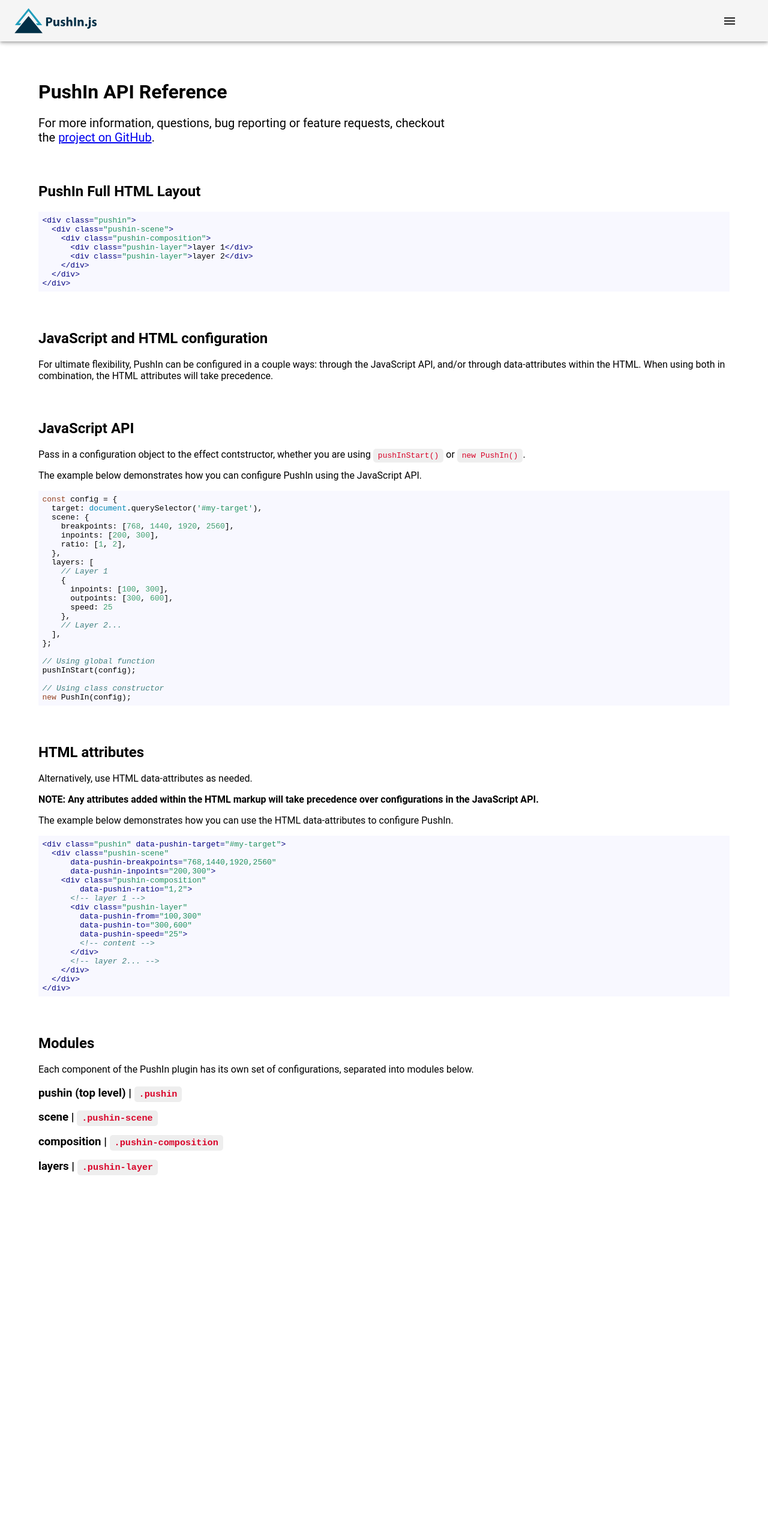
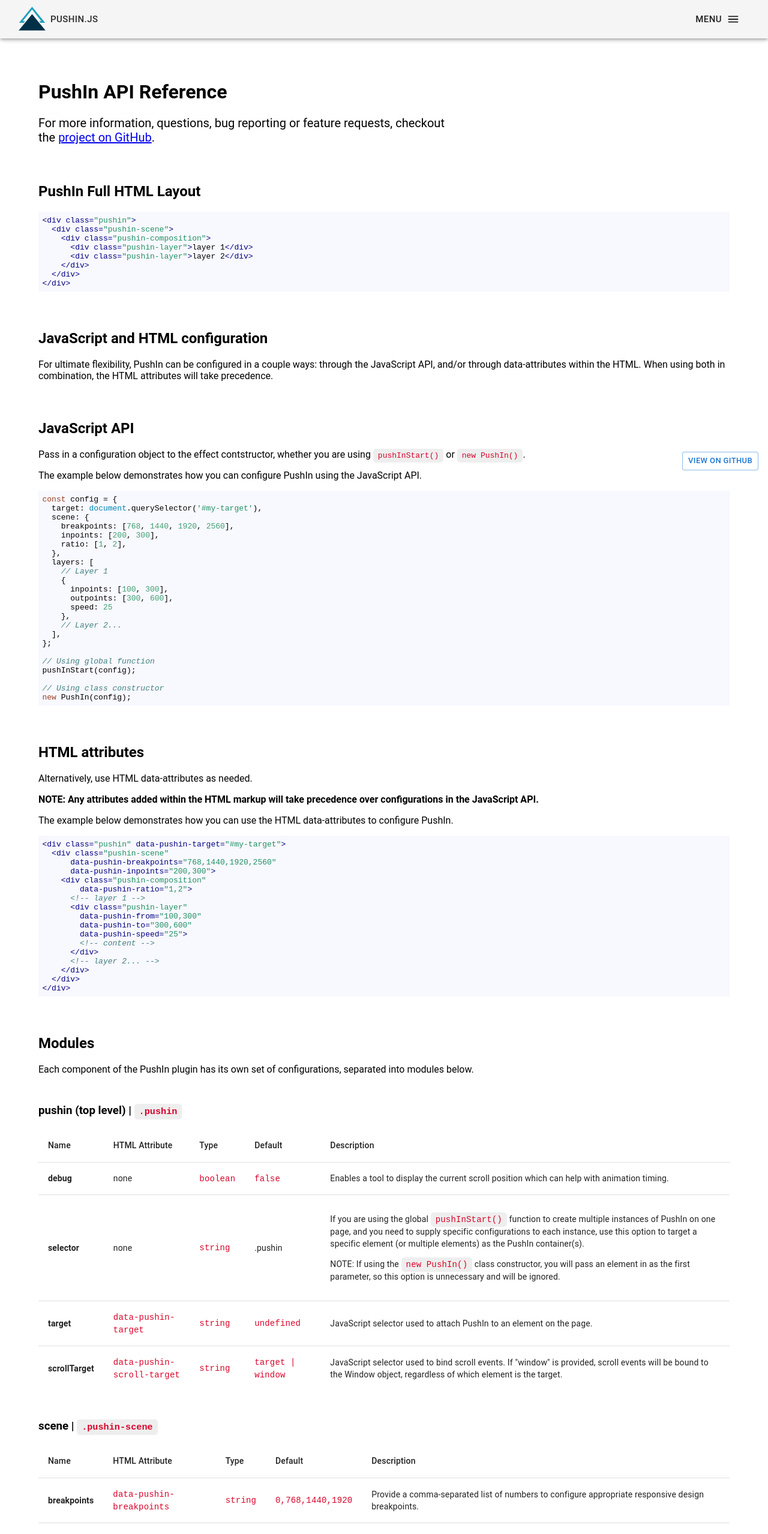
Before and after one commit to nateplusplus/pushin-docs, a React (Create React App) app: page /api in a window 1280 px wide. Shown: the top 2557 px of the page at 60% size. Before the commit the page ends 2051 px from the top, so only its background shows below. Built offline with nearby package versions, Linux system fonts and the light colour scheme.

Commit message:
add pushin dependency, fix readme, github button and top nav tweaks

```diff
--- a/package.json
+++ b/package.json
@@ -10,6 +10,7 @@
     "@testing-library/jest-dom": "^5.16.5",
     "@testing-library/react": "^13.4.0",
     "@testing-library/user-event": "^13.5.0",
+    "pushin": "^5.2.1",
     "react": "^18.2.0",
     "react-dom": "^18.2.0",
     "react-router-dom": "^6.4.1",
--- a/src/components/Navbar/index.js
+++ b/src/components/Navbar/index.js
@@ -3,12 +3,12 @@
     AppBar,
     Box,
     Toolbar,
-    IconButton
+    Button
 } from '@mui/material';
 import MenuIcon from '@mui/icons-material/Menu';
 import { Link } from "react-router-dom";
 
-import Logo from '../../images/pushin-logo-banner.svg';
+import Logo from '../../images/pushin-logo.svg';
 
 import NavMenu from '../NavMenu';
 
@@ -32,26 +32,29 @@
       >
         <AppBar color="default" position="static">
           <Toolbar>
-            <Link to="/" style={{ marginRight: 'auto' }}>
-              <IconButton
+            <Link to="/" style={{ marginRight: 'auto', textDecoration: 'none', color: '#2d2d2d' }}>
+              <Button
                 size="large"
                 edge="start"
                 color="inherit"
+                variation="text"
+                startIcon={<img src={Logo} alt="" height="45px"/>}
                 aria-label="menu"
               >
-                <img src={Logo} alt="" height="45px"/>
-              </IconButton>
+                PushIn.js
+              </Button>
             </Link>
-            <IconButton
+            <Button
               size="large"
-              edge="start"
+              edge="end"
               color="inherit"
               aria-label="menu"
+              endIcon={<MenuIcon />}
               sx={{ mr: 2 }}
               onClick={menuToggle}
             >
-              <MenuIcon />
-            </IconButton>
+              Menu
+            </Button>
           </Toolbar>
         </AppBar>
         <NavMenu collapsed={collapsed} menuToggle={menuToggle} />
--- a/src/components/PageLayout/index.js
+++ b/src/components/PageLayout/index.js
@@ -1,8 +1,11 @@
 import * as React from 'react';
 import {
   Box,
+  Button,
   Container
 } from '@mui/material';
+
+import HomeIcon from '@mui/icons-material/Home';
 
 import Navbar from "../Navbar";
 
@@ -20,6 +23,17 @@
       >
         {children}
       </Container>
+      <Button
+        variant="outlined"
+        size="small"
+        sx={{
+          position: 'fixed',
+          bottom: '1rem',
+          right: '1rem',
+          background: 'white'
+        }}>
+        View on GitHub
+      </Button>
     </Box>
   );
 }
--- a/src/index.css
+++ b/src/index.css
@@ -17,6 +17,10 @@
   margin-top: 4rem;
 }
 
+h3 {
+  margin-top: 3rem;
+}
+
 p code,
 li code,
 h2 code,
@@ -24,6 +28,10 @@
   background: #eee;
   padding: 0.25rem 0.5rem;
   border-radius: 5px;
+  color: #d90429;
+}
+
+td code {
   color: #d90429;
 }
 
@@ -60,7 +68,7 @@
 }
 
 .mountain-5-text {
-  top: 105%;
+  top: 95%;
   left: 0;
   right: 0;
   bottom: 0;
--- a/src/pages/About.jsx
+++ b/src/pages/About.jsx
@@ -43,20 +43,20 @@
                       alignItems: 'center',
                       justifyContent: 'center',
                       position: 'absolute',
-
+                      top: ['17%', null, '25%']
                     }}
                   >
-                    <p>Scroll to begin</p>
+                    <p style={{ textAlign: 'center' }}>Scroll to begin</p>
                   </Box>
                   <img src={mountainMask} alt="" />
                 </div>
               </div>
-              <div className="pushin-layer" data-pushin-transition-end="2000" data-pushin-from="350"  data-pushin-to="2000,3500" data-pushin-speed="7">
+              <div className="pushin-layer" data-pushin-from="350"  data-pushin-to="2000,3500" data-pushin-speed="7">
                 <div className="mountain-1 no-pointer">
                   <img src={mountainLayer1} alt="" />
                 </div>
               </div>
-              <div className="pushin-layer" data-pushin-transition-end="2000" data-pushin-from="350"  data-pushin-to="3000,4000" data-pushin-speed="8">
+              <div className="pushin-layer" data-pushin-from="350"  data-pushin-to="3000,5000" data-pushin-speed="8">
                 <div className="mountain-2 no-pointer">
                   <img src={mountainLayer2} alt="" />
                 </div>
@@ -81,7 +81,7 @@
 
                     }}
                   >
-                    <p>PushIn.js</p>
+                    <p style={{ textAlign: 'center', margin: 0 }}>PushIn.js</p>
                   </Box>
                   <img src={mountainLayer5} alt="" />
                 </div>
--- a/src/pages/Api.jsx
+++ b/src/pages/Api.jsx
@@ -2,7 +2,88 @@
 import SyntaxHighlighter from 'react-syntax-highlighter';
 import { docco } from 'react-syntax-highlighter/dist/esm/styles/hljs';
 
+import {
+  Table,
+  TableBody,
+  TableCell,
+  TableContainer,
+  TableHead,
+  TableRow
+} from '@mui/material';
+
 export default function Api() {
+
+  function createTable(rows) {
+    return (
+      <TableContainer>
+        <Table sx={{ minWidth: 650 }}>
+          <TableHead>
+            <TableRow>
+              <TableCell>Name</TableCell>
+              <TableCell>HTML Attribute</TableCell>
+              <TableCell>Type</TableCell>
+              <TableCell>Default</TableCell>
+              <TableCell>Description</TableCell>
+            </TableRow>
+          </TableHead>
+          <TableBody>
+            {rows.map((row) => (
+              <TableRow
+                key={row.name}
+                sx={{ '&:last-child td, &:last-child th': { border: 0 } }}
+              >
+                <TableCell component="th" scope="row">
+                  <strong>{row.name}</strong>
+                </TableCell>
+                <TableCell>{row.attr}</TableCell>
+                <TableCell>{row.type}</TableCell>
+                <TableCell>{row.val}</TableCell>
+                <TableCell>{row.description}</TableCell>
+              </TableRow>
+            ))}
+          </TableBody>
+        </Table>
+      </TableContainer>
+    );
+  }
+
+  function createData(
+    name,
+    attr,
+    type,
+    val,
+    description,
+  ) {
+    return { name, attr, type, val, description };
+  }
+
+  const pushinRows = [
+    createData('debug', 'none', <code>boolean</code>, <code>false</code>, 'Enables a tool to display the current scroll position which can help with animation timing.'),
+    createData('selector', 'none', <code>string</code>, '.pushin', <><p>If you are using the global <code>pushInStart()</code> function to create multiple instances of PushIn on one page, and you need to supply specific configurations to each instance, use this option to target a specific element (or multiple elements) as the PushIn container(s).</p><p>NOTE: If using the <code>new PushIn()</code> class constructor, you will pass an element in as the first parameter, so this option is unnecessary and will be ignored.</p></>),
+    createData('target', <code>data-pushin-target</code>, <code>string</code>, <code>undefined</code>, 'JavaScript selector used to attach PushIn to an element on the page.'),
+    createData('scrollTarget', <code>data-pushin-scroll-target</code>, <code>string</code>, <code>target | window</code>, 'JavaScript selector used to bind scroll events. If "window" is provided, scroll events will be bound to the Window object, regardless of which element is the target.'),
+  ];
+
+  const sceneRows = [
+    createData('breakpoints', <code>data-pushin-breakpoints</code>, <code>string</code>, <code>0,768,1440,1920</code>, 'Provide a comma-separated list of numbers to configure appropriate responsive design breakpoints.'),
+    createData('inpoints', <code>data-pushin-from</code>, <code>string</code>, <code>0</code>, 'Comma-separated list of numbers representing the screen position at which the scene should begin animating.'),
+    createData('layerDepth', 'none', <code>number</code>, <code>1000</code>, 'When an inpoint or outpoint is not provided for a layer, pushIn will use this number to calculate how long the layer should animate when scrolling.'),
+    createData('ratio', <code>data-pushin-ratio</code>, <code>string</code>, <code>1,2</code>, 'Set an aspect ratio for your scene to prevent element positions from drifting when screens resize.'),
+  ];
+
+  const compositionRows = [
+    createData('ratio', <code>data-pushin-ratio</code>, <code>string</code>, <code>1,2</code>, 'Set an aspect ratio for your scene to prevent element positions from drifting when screens resize.'),
+  ];
+
+  const layerRows = [
+    createData('inpoints', <code>data-pushin-from</code>, <code>string</code>, <code>undefined</code>, 'Comma-separated list of numbers representing the screen position at which the layer should begin animating.'),
+    createData('outpoints', <code>data-pushin-to</code>, <code>string</code>, <code>undefined</code>, 'Comma-separated list of numbers representing the screen position at which the layer should stop animating.'),
+    createData('speed', <code>data-pushin-speed</code>, <code>number</code>, <code>8</code>, 'A number representing how fast or slow the layer should grow or shrink during scroll events.'),
+    createData('transitions', <code>data-pushin-transitions</code>, <code>boolean</code>, <code>true</code>, <><p>Whether to fade in or out when the layer is not active. Setting this to <code>false</code> will turn off both start and end transitions.</p><p><strong>Note:</strong> By default, the first layer does not fade in, and the last layer does not fade out.</p></>),
+    createData('transitionStart', <code>data-pushin-transition-start</code>, <code>number</code>, <code>200</code>, <><p>Duration of the fade-in effect after the layer becomes active (in pixels).</p><p><strong>Note:</strong> Use <code>-1</code> to turn off the start transition only (does not affect end transition).</p></>),
+    createData('transitionEnd', <code>data-pushin-transition-end</code>, <code>number</code>, <code>200</code>, <><p>Duration of the fade-out effect before the layer becomes inactive (in pixels).</p><p><strong>Note:</strong> Use <code>-1</code> to turn off the end transition only (does not affect start transition).</p></>),
+  ];
+
   return (
     <PageLayout id="page-api">
       <h1>PushIn API Reference</h1>
@@ -80,9 +161,13 @@
       <h2>Modules</h2>
       <p>Each component of the PushIn plugin has its own set of configurations, separated into modules below.</p>
       <h3>pushin (top level) | <code>.pushin</code></h3>
+      { createTable( pushinRows ) }
       <h3>scene | <code>.pushin-scene</code></h3>
+      { createTable( sceneRows ) }
       <h3>composition | <code>.pushin-composition</code></h3>
+      { createTable( compositionRows ) }
       <h3>layers | <code>.pushin-layer</code></h3>
+      { createTable( layerRows ) }
     </PageLayout>
   );
 }
```
Also changed, not shown: 2 other files (tests, documents, lock files or other folders).
